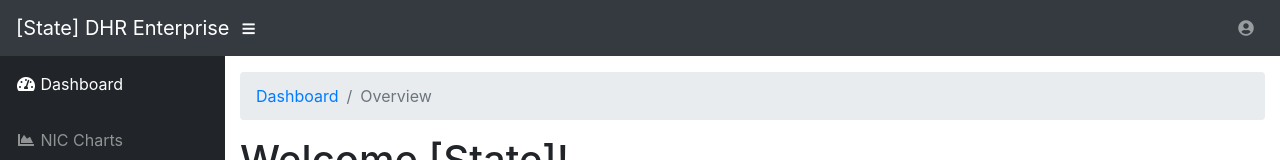
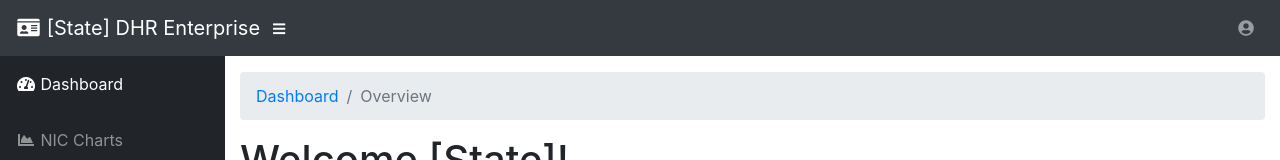
Before and after one commit to jake-crawford-nic/nic-dhr-demo, a website with bundled scripts: page index.html in a window 1280 px wide. Shown: the top 160 px of the page. Built offline with nearby package versions, Linux system fonts and the light colour scheme.

Commit message:
changing navbar 'branding'

```diff
--- a/index.html
+++ b/index.html
@@ -29,7 +29,7 @@
 
     <nav class="navbar navbar-expand navbar-dark bg-dark static-top">
 
-      <a class="navbar-brand mr-1" href="index.html">[State] DHR Enterprise</a>
+      <a class="navbar-brand mr-1" href="index.html"><i class="fas fa-id-card fa-fw"></i> [State] DHR Enterprise</a>
 
       <button class="btn btn-link btn-sm text-white order-1 order-sm-0" id="sidebarToggle" href="#">
         <i class="fas fa-bars"></i>
```
Also changed, not shown: 404.html (+1 -1 lines), blank.html (+1 -1 lines), charts-enterprise.html (+1 -1 lines), charts-state.html (+1 -1 lines), tables.html (+1 -1 lines).
